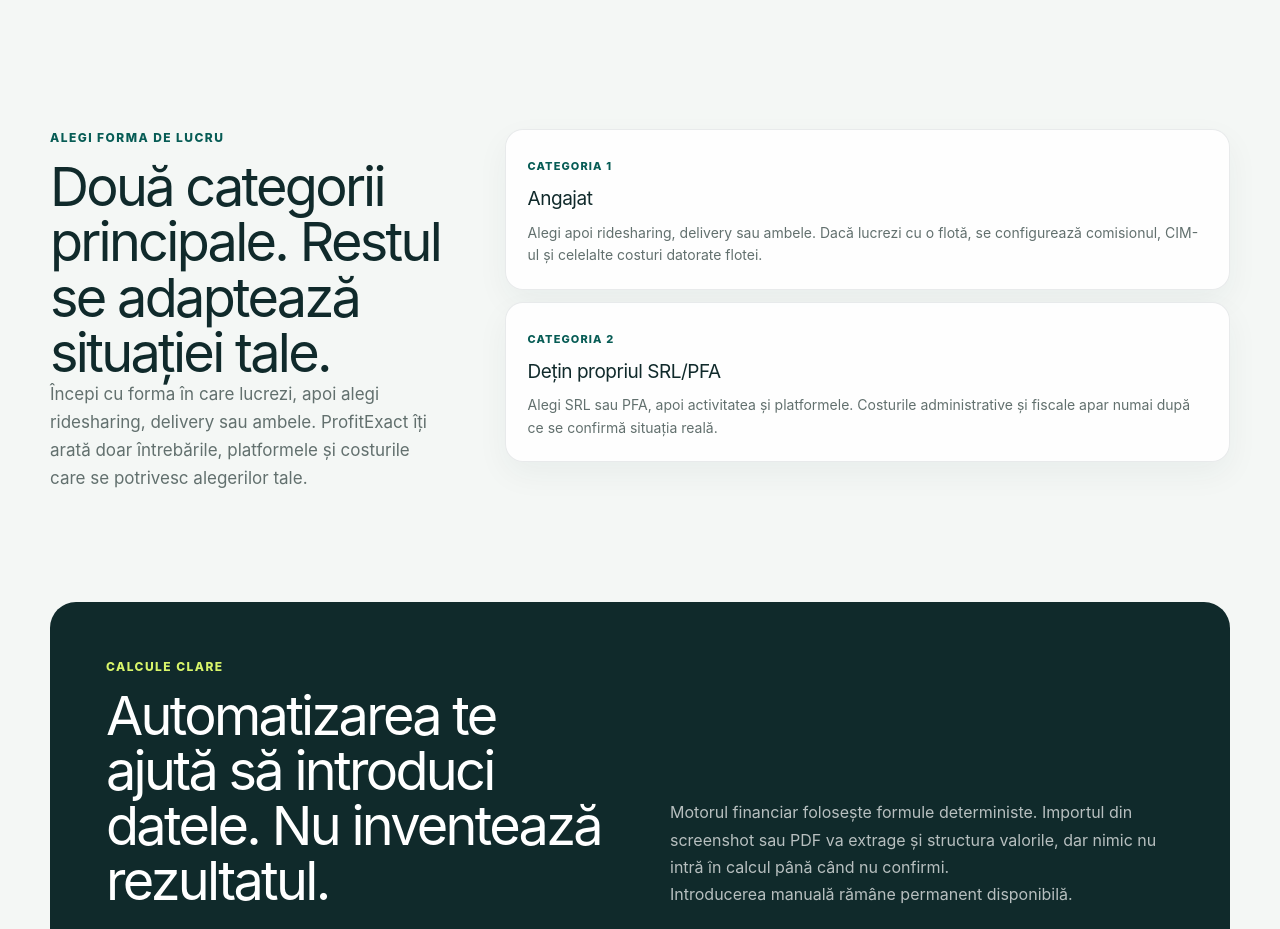
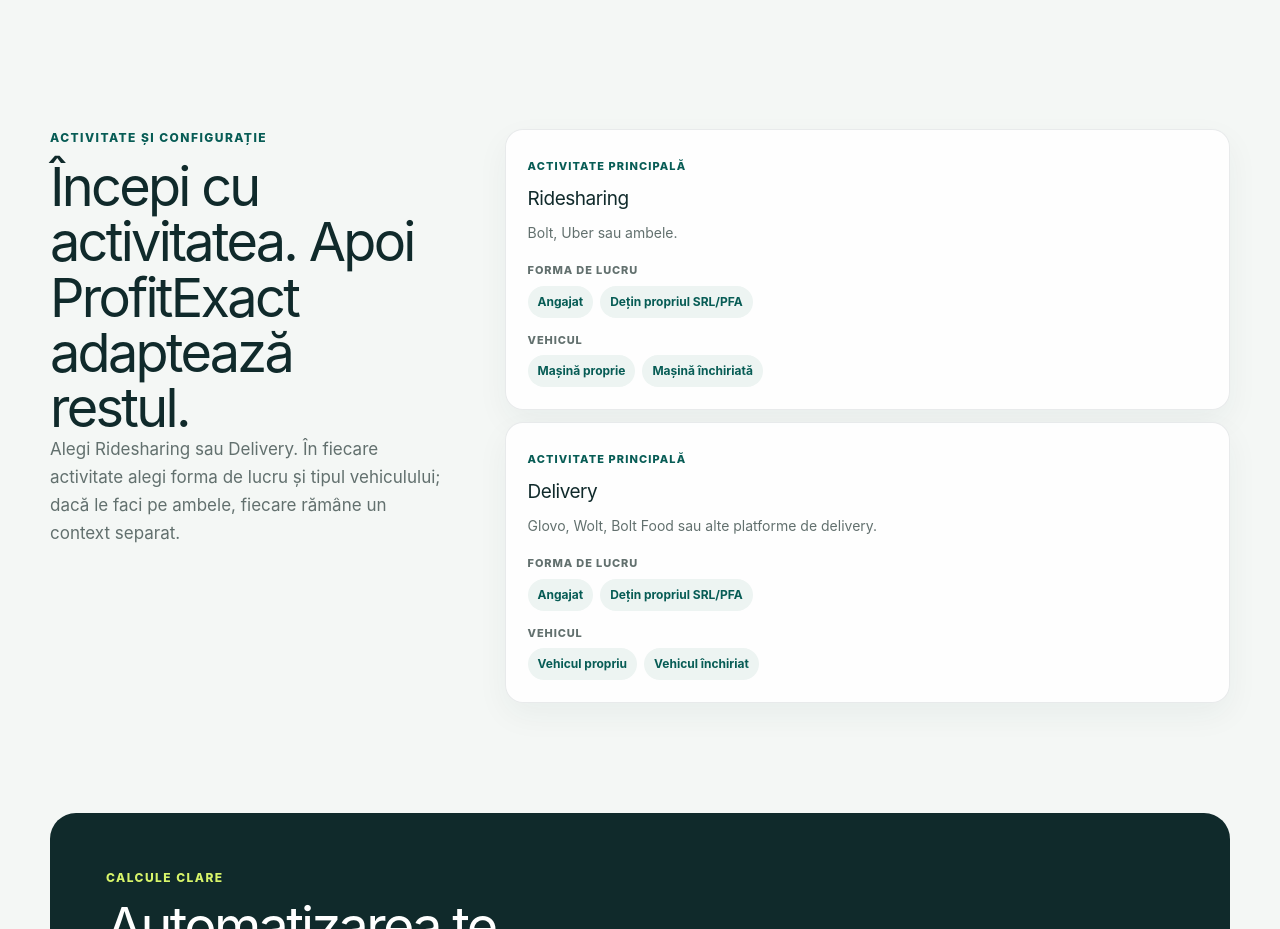
Before and after one commit to GeorgeMano/ProfitExact-Project-s-Repository, a Next.js app: page / in a window 1280 px wide. Shown: the part 2880-3809 px from the top of the page. Built offline with nearby package versions, Linux system fonts and the light colour scheme; no server answers.

Commit message:
fix: show activity-first configuration hierarchy

```diff
--- a/src/components/landing-page.tsx
+++ b/src/components/landing-page.tsx
@@ -87,8 +87,8 @@ export function LandingPage({ onCreateAccount }: { onCreateAccount: () => void }
       </section>
 
       <section className="audience-section" id="pentru-cine">
-        <div><p className="landing-kicker">Alegi forma de lucru</p><h2>Două categorii principale. Restul se adaptează situației tale.</h2><p>Începi cu forma în care lucrezi, apoi alegi ridesharing, delivery sau ambele. ProfitExact îți arată doar întrebările, platformele și costurile care se potrivesc alegerilor tale.</p></div>
-        <div className="audience-cards"><article><span>Categoria 1</span><h3>Angajat</h3><p>Alegi apoi ridesharing, delivery sau ambele. Dacă lucrezi cu o flotă, se configurează comisionul, CIM-ul și celelalte costuri datorate flotei.</p></article><article><span>Categoria 2</span><h3>Dețin propriul SRL/PFA</h3><p>Alegi SRL sau PFA, apoi activitatea și platformele. Costurile administrative și fiscale apar numai după ce se confirmă situația reală.</p></article></div>
+        <div><p className="landing-kicker">Activitate și configurație</p><h2>Începi cu activitatea. Apoi ProfitExact adaptează restul.</h2><p>Alegi Ridesharing sau Delivery. În fiecare activitate alegi forma de lucru și tipul vehiculului; dacă le faci pe ambele, fiecare rămâne un context separat.</p></div>
+        <div className="audience-cards"><article><span>Activitate principală</span><h3>Ridesharing</h3><p>Bolt, Uber sau ambele.</p><div className="context-details"><div><span>Forma de lucru</span><strong>Angajat</strong><strong>Dețin propriul SRL/PFA</strong></div><div><span>Vehicul</span><strong>Mașină proprie</strong><strong>Mașină închiriată</strong></div></div></article><article><span>Activitate principală</span><h3>Delivery</h3><p>Glovo, Wolt, Bolt Food sau alte platforme de delivery.</p><div className="context-details"><div><span>Forma de lucru</span><strong>Angajat</strong><strong>Dețin propriul SRL/PFA</strong></div><div><span>Vehicul</span><strong>Vehicul propriu</strong><strong>Vehicul închiriat</strong></div></div></article></div>
       </section>
 
       <section className="transparency-section"><div><p className="landing-kicker light">Calcule clare</p><h2>Automatizarea te ajută să introduci datele. Nu inventează rezultatul.</h2></div><div><p>Motorul financiar folosește formule deterministe. Importul din screenshot sau PDF va extrage și structura valorile, dar nimic nu intră în calcul până când nu confirmi.</p><p>Introducerea manuală rămâne permanent disponibilă.</p></div></section>
--- a/src/components/welcome-flow.css
+++ b/src/components/welcome-flow.css
@@ -58,6 +58,10 @@
 .audience-cards { display: grid; gap: 12px; }
 .audience-cards article > span { color: var(--brand); font-size: 11px; font-weight: 850; letter-spacing: .1em; text-transform: uppercase; }
 .audience-cards h3 { margin-top: 9px; }
+.context-details { display: grid; gap: 14px; margin-top: 18px; }
+.context-details div { display: flex; flex-wrap: wrap; align-items: center; gap: 7px; }
+.context-details div > span { flex-basis: 100%; color: var(--muted); font-size: 11px; font-weight: 800; letter-spacing: .08em; text-transform: uppercase; }
+.context-details strong { border-radius: 999px; background: #edf4f2; color: var(--brand); padding: 7px 10px; font-size: 12px; }
 .transparency-section { display: grid; grid-template-columns: 1fr 1fr; gap: 60px; border-radius: 26px; background: var(--ink); color: #fff; padding: 56px; }
 .transparency-section div:last-child { align-self: end; }
 .transparency-section div:last-child p { color: rgba(255,255,255,.7); font-size: 16px; line-height: 1.7; }
```
